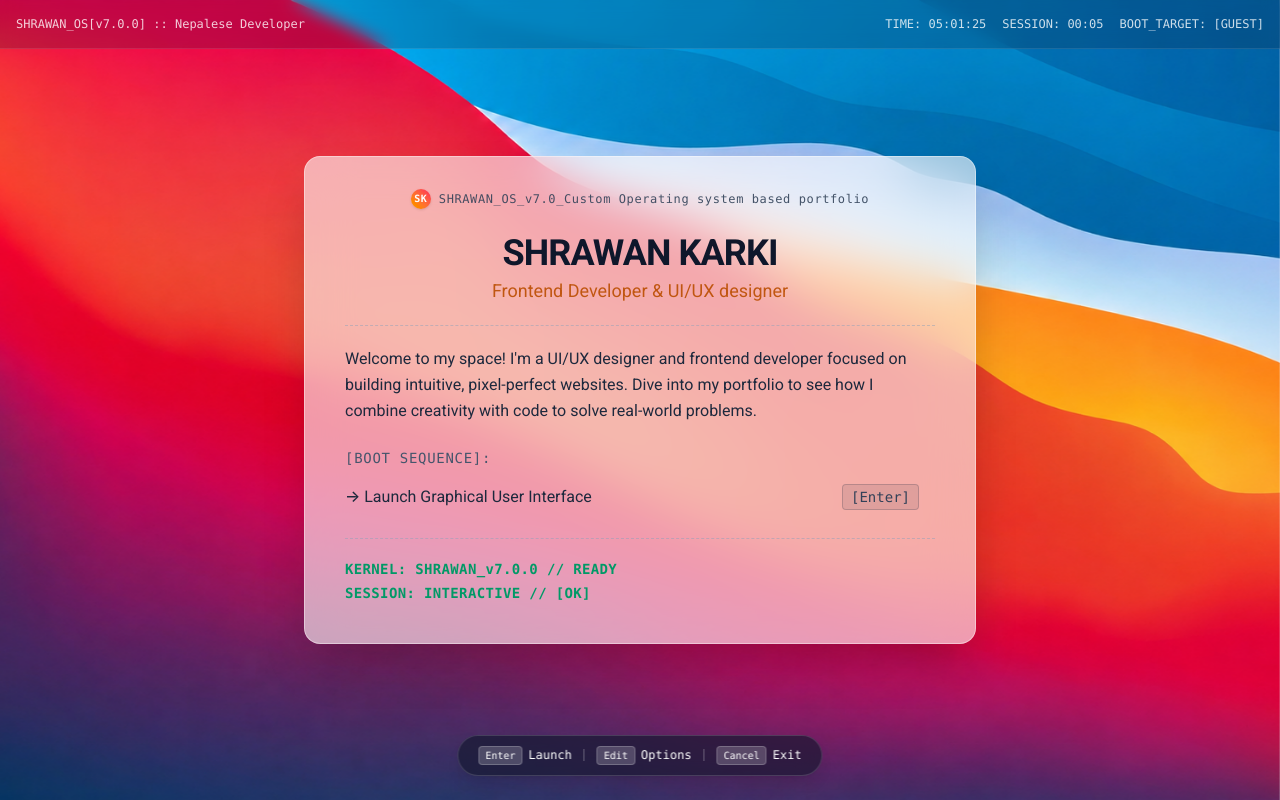
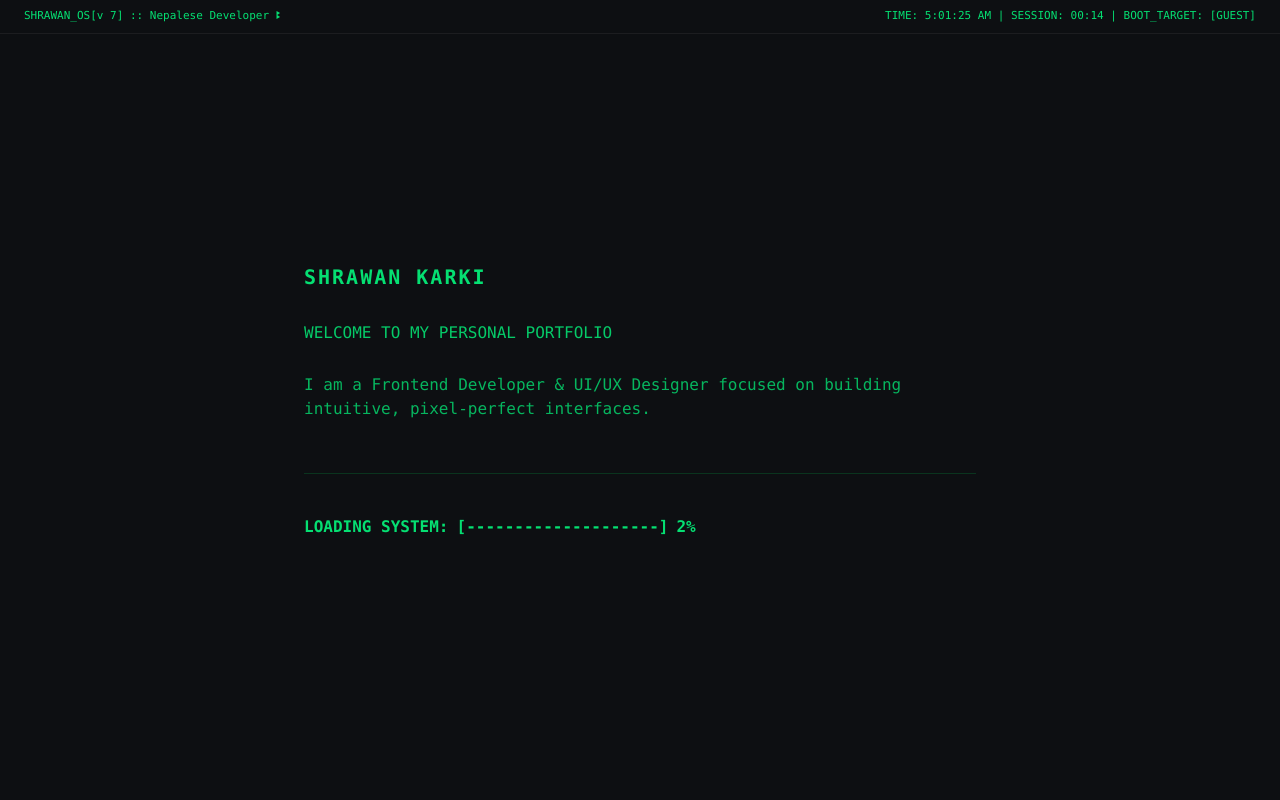
Before and after one commit to Frontend-fuchhey/Personal-Portfolio, a React (Vite) app: page / in a window 1280 px wide. Built offline with nearby package versions, Linux system fonts and the light colour scheme.

Commit message:
loading Screen interactive
Bootloader theme loading screen when logging in

```diff
--- a/src/components/ui/BootScreen.tsx
+++ b/src/components/ui/BootScreen.tsx
@@ -1,5 +1,4 @@
 import { useState, useEffect } from 'react';
-import { motion } from 'framer-motion';
 
 interface BootScreenProps {
   isFading: boolean;
@@ -7,250 +6,269 @@ interface BootScreenProps {
 }
 
 export const BootScreen = ({ isFading, onLaunch }: BootScreenProps) => {
-  const [timeString, setTimeString] = useState('');
-  const [sessionTime, setSessionTime] = useState(0);
+  const [stage, setStage] = useState<'terminal' | 'login' | 'desktop'>('terminal');
+  const [typedName, setTypedName] = useState('');
+  const [typedWelcome, setTypedWelcome] = useState('');
+  const [typedIntro, setTypedIntro] = useState('');
+  const [isTypewriterDone, setIsTypewriterDone] = useState(false);
+  const [progress, setProgress] = useState(0);
+  const [liveTime, setLiveTime] = useState(() => new Date().toLocaleTimeString());
 
-  // Time updater
   useEffect(() => {
-    const updateTime = () => {
-      const now = new Date();
-      setTimeString(now.toLocaleTimeString('en-US', { hour12: false }));
-    };
-    updateTime();
-    const interval = setInterval(updateTime, 1000);
-    return () => clearInterval(interval);
+    const timer = setInterval(() => {
+      setLiveTime(new Date().toLocaleTimeString());
+    }, 1000);
+    return () => clearInterval(timer);
   }, []);
 
-  // Session time updater (counts up in seconds)
+  const nameText = 'SHRAWAN KARKI';
+  const welcomeText = 'WELCOME TO MY PERSONAL PORTFOLIO';
+  const introText = 'I am a Frontend Developer & UI/UX Designer focused on building intuitive, pixel-perfect interfaces.';
+
+  // Initial Typewriter Sequencer & Mobile check
   useEffect(() => {
-    const interval = setInterval(() => {
-      setSessionTime(prev => prev + 1);
-    }, 1000);
-    return () => clearInterval(interval);
-  }, []);
+    const checkMobile = () => window.innerWidth < 768;
+    if (checkMobile()) {
+      onLaunch();
+      return;
+    }
 
-  const formatSessionTime = (seconds: number) => {
-    const mins = Math.floor(seconds / 60);
-    const secs = seconds % 60;
-    return `${mins.toString().padStart(2, '0')}:${secs.toString().padStart(2, '0')}`;
+    let currentText = '';
+    let i = 0;
+    let nameTimeout: NodeJS.Timeout;
+    let welcomeTimeout: NodeJS.Timeout;
+    let introTimeout: NodeJS.Timeout;
+
+    const typeName = () => {
+      if (i < nameText.length) {
+        currentText += nameText[i];
+        setTypedName(currentText);
+        i++;
+        nameTimeout = setTimeout(typeName, 60);
+      } else {
+        i = 0;
+        currentText = '';
+        welcomeTimeout = setTimeout(typeWelcome, 400);
+      }
     };
 
-  // Keyboard event listener for Enter
+    const typeWelcome = () => {
+      if (i < welcomeText.length) {
+        currentText += welcomeText[i];
+        setTypedWelcome(currentText);
+        i++;
+        welcomeTimeout = setTimeout(typeWelcome, 40);
+      } else {
+        i = 0;
+        currentText = '';
+        introTimeout = setTimeout(typeIntro, 400);
+      }
+    };
+
+    const typeIntro = () => {
+      if (i < introText.length) {
+        currentText += introText[i];
+        setTypedIntro(currentText);
+        i++;
+        introTimeout = setTimeout(typeIntro, 25);
+      } else {
+        setIsTypewriterDone(true);
+      }
+    };
+
+    typeName();
+
+    return () => {
+      clearTimeout(nameTimeout);
+      clearTimeout(welcomeTimeout);
+      clearTimeout(introTimeout);
+    };
+  }, [onLaunch]);
+
+  // Loading progress bar sequencer (runs after typewriter is complete)
   useEffect(() => {
+    if (!isTypewriterDone) return;
+
+    const totalDuration = 3500; // 3.5 seconds
+    const steps = 70;
+    const intervalTime = totalDuration / steps;
+    const increment = 100 / steps;
+
+    const interval = setInterval(() => {
+      setProgress((prev) => {
+        const next = prev + increment;
+        if (next >= 100) {
+          clearInterval(interval);
+          setStage('login');
+          return 100;
+        }
+        return next;
+      });
+    }, intervalTime);
+
+    return () => clearInterval(interval);
+  }, [isTypewriterDone]);
+
+  // Listen for Enter key during the login stage
+  useEffect(() => {
+    if (stage !== 'login') return;
+
     const handleKeyDown = (e: KeyboardEvent) => {
       if (e.key === 'Enter') {
+        setStage('desktop');
         onLaunch();
       }
     };
+
     window.addEventListener('keydown', handleKeyDown);
-    return () => window.removeEventListener('keydown', handleKeyDown);
-  }, [onLaunch]);
+    return () => {
+      window.removeEventListener('keydown', handleKeyDown);
+    };
+  }, [stage, onLaunch]);
 
+  const getLoadingBar = (percent: number) => {
+    const totalBlocks = 20;
+    const filledBlocks = Math.min(totalBlocks, Math.floor((percent / 100) * totalBlocks));
+    const emptyBlocks = totalBlocks - filledBlocks;
+    return `[${'█'.repeat(filledBlocks)}${'-'.repeat(emptyBlocks)}]`;
+  };
+
+  if (stage === 'login') {
     return (
       <div
-      className={`w-screen h-screen overflow-hidden fixed inset-0 z-50 flex items-center justify-center p-4 select-none ${
-        isFading ? 'opacity-0' : 'opacity-100'
-      } transition-opacity duration-800`}
-      style={{
-        backgroundImage: "url('/fluid_wave_bg.png')",
-        backgroundSize: 'cover',
-        backgroundPosition: 'center',
-        backgroundRepeat: 'no-repeat',
-      }}
+        className={`fixed inset-0 z-50 flex flex-col justify-center items-center bg-[#0d0f12] select-none overflow-hidden transition-opacity duration-700 ${isFading ? 'opacity-0' : 'opacity-100'}`}
       >
-      {/* ─────────────────────────────────────────────────────────────────── */}
-      {/* DESKTOP / TABLET LAYOUT — hidden on mobile (< md)                  */}
-      {/* ─────────────────────────────────────────────────────────────────── */}
+        {/* Background Wallpaper with Blur Overlay */}
+        <div
+          className="absolute inset-0 bg-cover bg-center filter blur-xl scale-105 opacity-60"
+          style={{ backgroundImage: "url('/fluid_wave_bg.png')" }}
+        />
+        {/* Dark overlay for contrast */}
+        <div className="absolute inset-0 bg-black/45" />
 
-      {/* Top System Status Bar — desktop only */}
-      <div className="hidden md:flex absolute top-0 left-0 right-0 p-4 flex-col sm:flex-row justify-between items-center w-full gap-2 bg-slate-900/20 backdrop-blur-sm border-b border-white/10">
-        <div className="text-white text-xs font-mono opacity-80 text-center sm:text-left">
-          SHRAWAN_OS[v7.0.0] :: Nepalese Developer
+        {/* Card */}
+        <div className="login-fade-in relative z-10 w-80 sm:w-96 p-8 rounded-2xl bg-white/10 backdrop-blur-md border border-white/20 shadow-2xl flex flex-col items-center text-center text-white">
+          {/* Avatar: round gray user silhouette container */}
+          <div className="w-20 h-20 rounded-full bg-zinc-700/60 mb-4 flex items-center justify-center">
+            <svg
+              className="w-10 h-10 text-zinc-300/80"
+              fill="currentColor"
+              viewBox="0 0 24 24"
+            >
+              <path d="M12 12c2.21 0 4-1.79 4-4s-1.79-4-4-4-4 1.79-4 4 1.79 4 4 4zm0 2c-2.67 0-8 1.34-8 4v2h16v-2c0-2.66-5.33-4-8-4z"/>
+            </svg>
           </div>
-        <div className="flex flex-wrap justify-center items-center gap-4 text-white text-xs font-mono opacity-80 text-center">
-          <span>TIME: {timeString}</span>
-          <span>SESSION: {formatSessionTime(sessionTime)}</span>
-          <span>BOOT_TARGET: [GUEST]</span>
+
+          {/* User Info */}
+          <h2 className="text-xl font-bold uppercase tracking-wider mb-1">
+            SHRAWAN KARKI
+          </h2>
+          <p className="text-xs text-zinc-300/90 mb-6 font-light">
+            Frontend Developer & UI/UX designer
+          </p>
+
+          {/* Password Input */}
+          <input
+            type="text"
+            value="••••••••"
+            readOnly
+            className="w-full text-center bg-white/10 border border-white/10 rounded-lg py-2 px-4 text-white focus:outline-none tracking-widest text-lg select-none mb-6"
+          />
+
+          {/* Call to Action: slow pulse */}
+          <div className="text-[11px] tracking-[0.2em] uppercase font-semibold text-white/60 animate-slow-pulse">
+            PRESS ENTER TO START
           </div>
         </div>
 
-      {/* Central Glassmorphism Boot Card — desktop only */}
-      <motion.div
-        className="hidden md:block bg-white/60 backdrop-blur-xl border border-white/40 shadow-2xl rounded-2xl p-10 pt-8 max-w-2xl w-full text-slate-900 font-sans relative mx-4"
-        initial={{ opacity: 0, scale: 0.9, y: 30 }}
-        animate={{ opacity: 1, scale: 1, y: 0 }}
-        transition={{ duration: 1.2, ease: [0.22, 1, 0.36, 1] }}
-      >
-        {/* Manifest Row */}
-        <div className="font-mono text-xs tracking-wider text-slate-700/90 flex items-center justify-center gap-2 mb-6 w-full">
-          <div className="w-5 h-5 rounded-full bg-gradient-to-tr from-amber-500 to-rose-500 text-white flex items-center justify-center font-bold text-[10px] shadow-sm shrink-0">
-            SK
-          </div>
-          <span>SHRAWAN_OS_v7.0_Custom Operating system based portfolio </span>
+        {/* Bottom Utilities */}
+        <div className="absolute bottom-8 flex items-center gap-4 sm:gap-6 text-xs text-white/40 font-light z-10">
+          <button className="hover:text-white/80 transition-colors cursor-pointer">Sleep</button>
+          <span className="text-white/10">|</span>
+          <button className="hover:text-white/80 transition-colors cursor-pointer">Restart</button>
+          <span className="text-white/10">|</span>
+          <button className="hover:text-white/80 transition-colors cursor-pointer">Guest Login</button>
+          <span className="text-white/10">|</span>
+          <button className="hover:text-white/80 transition-colors cursor-pointer">Shut Down</button>
         </div>
 
-        {/* Typography & Text Content */}
-        <span className="text-4xl font-extrabold tracking-tight text-slate-900 mt-2 block text-center">
-          SHRAWAN KARKI
-        </span>
-        <span className="text-lg font-medium text-amber-700/90 text-center mt-1 block">
-          Frontend Developer &amp; UI/UX designer
-        </span>
+        <style>{`
+          @keyframes fadeInLogin {
+            from { opacity: 0; transform: scale(0.97) translateY(8px); }
+            to { opacity: 1; transform: scale(1) translateY(0); }
+          }
+          .login-fade-in {
+            animation: fadeInLogin 0.8s cubic-bezier(0.16, 1, 0.3, 1) forwards;
+          }
+          @keyframes slowPulse {
+            0%, 100% { opacity: 0.4; }
+            50% { opacity: 0.85; }
+          }
+          .animate-slow-pulse {
+            animation: slowPulse 2.5s cubic-bezier(0.4, 0, 0.2, 1) infinite;
+          }
+        `}</style>
+      </div>
+    );
+  }
 
-        {/* Divider 1 */}
-        <div className="border-t border-dashed border-slate-400/50 my-5" />
+  return (
+    <div className={`fixed inset-0 z-50 bg-[#0d0f12] font-mono text-green-400 p-8 flex flex-col justify-center items-center select-none overflow-hidden transition-opacity duration-700 ${isFading ? 'opacity-0' : 'opacity-100'}`}>
+      <div className="w-full absolute top-0 left-0 border-b border-zinc-800/60 px-6 py-2 flex justify-between items-center font-mono text-[11px] select-none text-green-400 z-50">
+        <span>SHRAWAN_OS[v 7] ::  Nepalese Developer ꔪ</span>
+        <span>TIME: {liveTime}  |  SESSION: 00:14  |  BOOT_TARGET: [GUEST]</span>
+      </div>
+      <style>{`
+        @keyframes terminalBlink {
+          50% { opacity: 0; }
+        }
+        .terminal-cursor {
+          animation: terminalBlink 1s step-end infinite;
+        }
+        .fade-in-log {
+          animation: fadeInQuick 0.4s ease-out forwards;
+        }
+        @keyframes fadeInQuick {
+          from { opacity: 0; transform: translateY(4px); }
+          to { opacity: 1; transform: translateY(0); }
+        }
+      `}</style>
 
-        {/* Welcome Message */}
-        <p className="text-base text-slate-800 leading-relaxed">
-          Welcome to my space! I'm a UI/UX designer and frontend developer focused on building
-          intuitive, pixel-perfect websites. Dive into my portfolio to see how I combine creativity
-          with code to solve real-world problems.
-        </p>
-
-        {/* Dual-Interaction Boot Target Section */}
-        <div className="mt-6">
-          <span className="font-mono text-sm tracking-wider text-slate-600 block">
-            [BOOT SEQUENCE]:
-          </span>
-          <button
-            onClick={onLaunch}
-            className="w-full text-left cursor-pointer hover:bg-slate-900/5 active:bg-slate-900/10 transition-colors rounded-lg p-2 -mx-2 flex items-center justify-between mt-2"
-          >
-            <span className="text-slate-800 font-medium">
-              → Launch Graphical User Interface
-            </span>
-            <kbd className="bg-slate-800/10 px-2 py-0.5 rounded border border-slate-800/20 ml-2 font-mono text-sm text-slate-700">
-              [Enter]
-            </kbd>
-          </button>
+      <div className="max-w-2xl w-full flex flex-col gap-6 text-sm sm:text-base leading-relaxed">
+        {/* Row 1: Name */}
+        <div className="h-8 flex items-center">
+          <span className="text-xl font-bold tracking-widest">{typedName}</span>
+          {typedName && !typedWelcome && <span className="terminal-cursor ml-1">█</span>}
         </div>
 
-        {/* Divider 2 */}
-        <div className="border-t border-dashed border-slate-400/50 my-5" />
-
-        {/* Terminal Status Logs */}
-        <div className="flex flex-col gap-1 text-emerald-600 font-mono text-sm font-semibold tracking-wide">
-          <div>KERNEL: SHRAWAN_v7.0.0 // READY</div>
-          <div>SESSION: INTERACTIVE // [OK]</div>
-        </div>
-      </motion.div>
-
-      {/* Bottom Navigation Pills — desktop only */}
-      <div className="hidden md:flex absolute bottom-6 left-1/2 -translate-x-1/2 items-center gap-3 bg-slate-900/60 px-5 py-2.5 rounded-full border border-white/15 backdrop-blur-md shadow-lg max-w-[95vw] overflow-x-auto whitespace-nowrap">
-        <button
-          onClick={onLaunch}
-          className="flex items-center gap-1.5 text-[10px] sm:text-xs text-white font-mono cursor-pointer hover:text-white/80 active:scale-95 transition-all"
-        >
-          <kbd className="bg-white/20 text-white px-1.5 py-0.5 rounded text-[9px] sm:text-[10px] border border-white/20">Enter</kbd>
-          <span className="text-white">Launch</span>
-        </button>
-        <span className="h-3 w-[1px] bg-white/30"></span>
-        <button
-          className="flex items-center gap-1.5 text-[10px] sm:text-xs text-white font-mono cursor-pointer hover:text-white/80 active:scale-95 transition-all"
-        >
-          <kbd className="bg-white/20 text-white px-1.5 py-0.5 rounded text-[9px] sm:text-[10px] border border-white/20">Edit</kbd>
-          <span className="text-white">Options</span>
-        </button>
-        <span className="h-3 w-[1px] bg-white/30"></span>
-        <button
-          className="flex items-center gap-1.5 text-[10px] sm:text-xs text-white font-mono cursor-pointer hover:text-white/80 active:scale-95 transition-all"
-        >
-          <kbd className="bg-white/20 text-white px-1.5 py-0.5 rounded text-[9px] sm:text-[10px] border border-white/20">Cancel</kbd>
-          <span className="text-white">Exit</span>
-        </button>
+        {/* Row 2: Welcome message */}
+        <div className="h-8 flex items-center">
+          <span className="text-md opacity-90">{typedWelcome}</span>
+          {typedWelcome && !typedIntro && <span className="terminal-cursor ml-1">█</span>}
         </div>
 
-      {/* ─────────────────────────────────────────────────────────────────── */}
-      {/* MOBILE WELCOME MICRO-CARD — only visible on mobile (< md)          */}
-      {/* ─────────────────────────────────────────────────────────────────── */}
-      <div className="flex md:hidden absolute inset-0 w-full h-full items-center justify-center p-4">
-        <motion.div
-          initial={{ opacity: 0, y: 60 }}
-          animate={{ opacity: 1, y: 0 }}
-          transition={{ duration: 0.75, ease: [0.22, 1, 0.36, 1], delay: 0.2 }}
-          className="w-full max-w-sm"
-        >
-          {/* Glassmorphic card */}
-          <div
-            className="relative rounded-3xl overflow-hidden"
-            style={{
-              background: 'rgba(255,255,255,0.12)',
-              backdropFilter: 'blur(24px)',
-              WebkitBackdropFilter: 'blur(24px)',
-              border: '1px solid rgba(255,255,255,0.25)',
-              boxShadow: '0 8px 48px rgba(0,0,0,0.30), inset 0 1px 0 rgba(255,255,255,0.3)',
-            }}
-          >
-            {/* Subtle top accent gradient */}
-            <div
-              className="absolute top-0 left-0 right-0 h-[2px] rounded-t-3xl"
-              style={{ background: 'linear-gradient(90deg, #f59e0b, #ef4444, #a855f7)' }}
-            />
-
-            <div className="px-7 pt-8 pb-7 flex flex-col items-center gap-5">
-              {/* Avatar badge */}
-              <div
-                className="w-12 h-12 rounded-2xl flex items-center justify-center font-bold text-white text-lg shadow-lg"
-                style={{ background: 'linear-gradient(135deg, #f59e0b, #ef4444)' }}
-              >
-                SK
+        {/* Row 3: Intro details */}
+        <div className="min-h-[60px] flex items-start">
+          <p className="opacity-80 text-sm sm:text-base">{typedIntro}</p>
+          {typedIntro && !isTypewriterDone && <span className="terminal-cursor ml-1">█</span>}
         </div>
 
-              {/* Text content */}
-              <div className="text-center space-y-2">
-                <p
-                  className="font-mono text-[10px] tracking-[0.25em] uppercase"
-                  style={{ color: 'rgba(255,255,255,0.55)' }}
-                >
-                  SHRAWAN_OS v7.0.0
-                </p>
-                <h1
-                  className="text-white font-bold leading-snug"
-                  style={{ fontSize: '1.25rem', letterSpacing: '-0.01em' }}
-                >
-                  Welcome to My<br />Personal Portfolio
-                </h1>
-                <p
-                  className="text-sm leading-relaxed"
-                  style={{ color: 'rgba(255,255,255,0.65)' }}
-                >
-                  Explore about me and my work.
-                </p>
-              </div>
+        {/* Phase 2: Dev Environment Logs & Loading Progress */}
+        {isTypewriterDone && (
+          <div className="mt-4 flex flex-col gap-2 border-t border-green-500/20 pt-4">
+            {progress > 10 && <div className="fade-in-log opacity-0">► Initializing kernel log matrices... [OK]</div>}
+            {progress > 30 && <div className="fade-in-log opacity-0">► Injecting core packages & system resources... [OK]</div>}
+            {progress > 55 && <div className="fade-in-log opacity-0">► Compiling responsive layout frames... [SUCCESS]</div>}
+            {progress > 75 && <div className="fade-in-log opacity-0">► Establishing secure terminal handshake... [OK]</div>}
+            {progress > 90 && <div className="fade-in-log opacity-0">► Initializing graphical user interface... [READY]</div>}
 
-              {/* Terminal-style CTA button */}
-              <motion.button
-                onClick={onLaunch}
-                whileTap={{ scale: 0.96 }}
-                whileHover={{ scale: 1.03 }}
-                className="w-full font-mono text-sm font-semibold tracking-widest py-3.5 rounded-xl relative overflow-hidden"
-                style={{
-                  background: 'rgba(255,255,255,0.1)',
-                  border: '1px solid rgba(255,255,255,0.3)',
-                  color: '#fff',
-                  letterSpacing: '0.12em',
-                }}
-              >
-                {/* Button shimmer overlay */}
-                <span
-                  className="absolute inset-0 opacity-0 hover:opacity-100 transition-opacity"
-                  style={{ background: 'linear-gradient(135deg, rgba(245,158,11,0.15), rgba(168,85,247,0.12))' }}
-                />
-                <span className="relative z-10">[ Enter Shrawan OS ]</span>
-              </motion.button>
-
-              {/* Micro status line */}
-              <p
-                className="font-mono text-[9px] tracking-widest uppercase"
-                style={{ color: 'rgba(255,255,255,0.35)' }}
-              >
-                KERNEL READY ·&nbsp;
-                <span style={{ color: 'rgba(52,211,153,0.8)' }}>●</span>
-                &nbsp;INTERACTIVE
-              </p>
+            <div className="mt-6 font-bold flex flex-col sm:flex-row sm:items-center gap-2">
+              <span>LOADING SYSTEM:</span>
+              <span>{getLoadingBar(progress)}</span>
+              <span>{Math.min(100, Math.floor(progress))}%</span>
             </div>
           </div>
-        </motion.div>
+        )}
       </div>
     </div>
   );
```
Also changed, not shown: 5 other files (tests, documents, lock files or other folders). Lines whose indentation alone changed are shown as unchanged.
